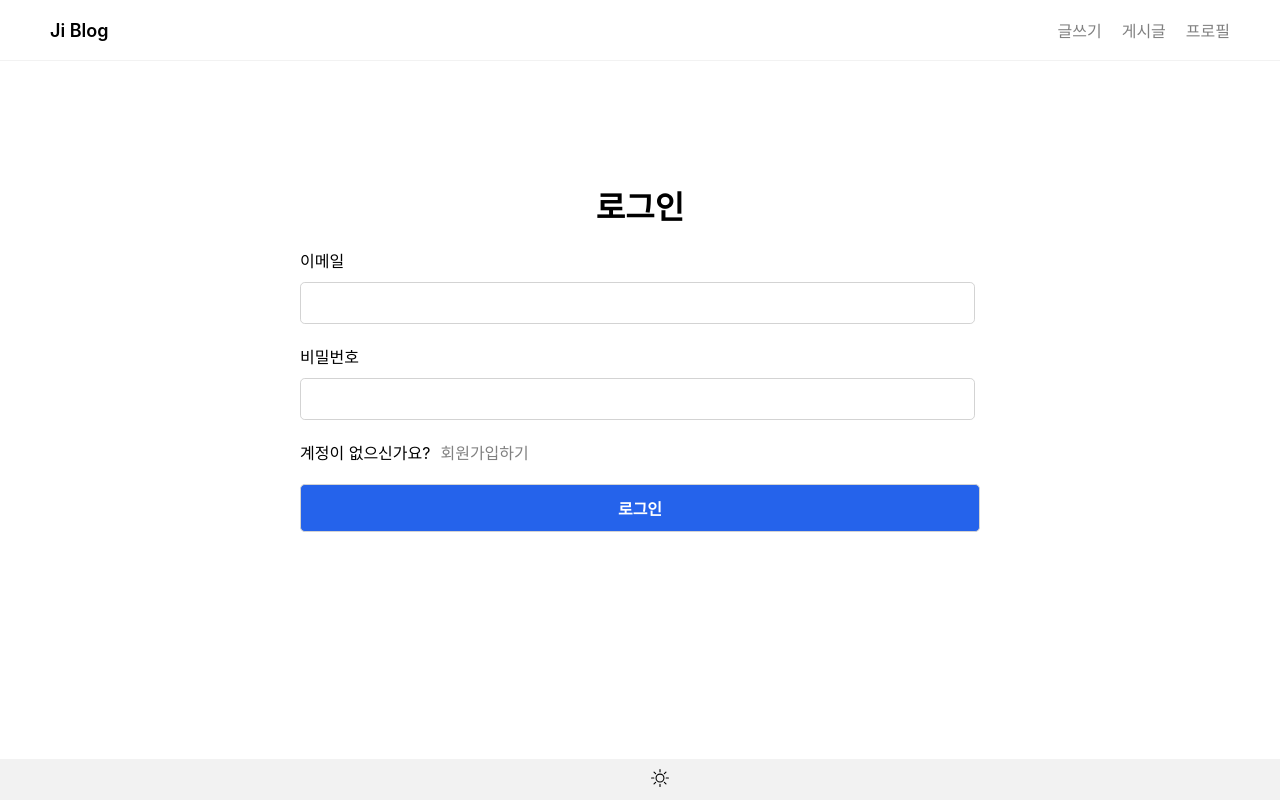
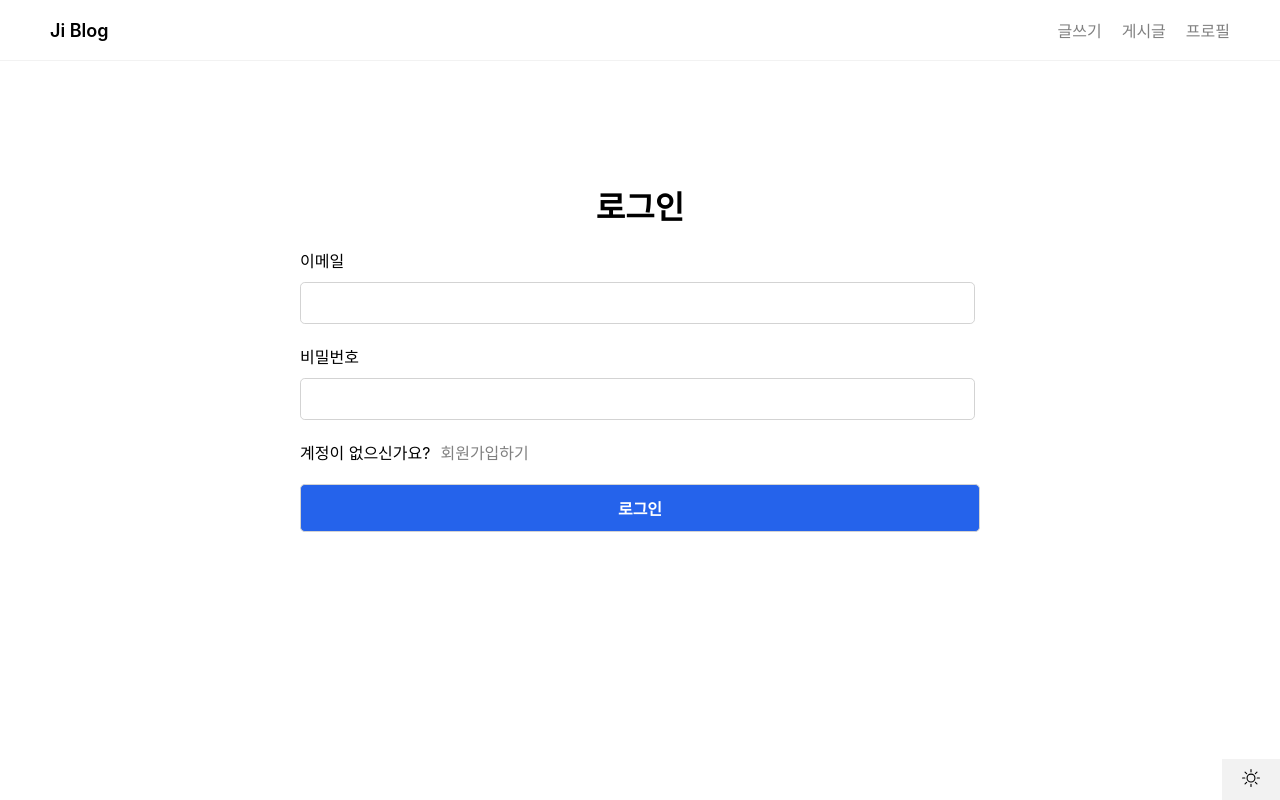
Before and after one commit to tyranoboy1/jiblog-app, a React (Create React App) app: page / in a window 1280 px wide. Built offline with nearby package versions, Linux system fonts and the light colour scheme; no server answers.

Commit message:
css update

```diff
--- a/src/index.css
+++ b/src/index.css
@@ -52,9 +52,9 @@ footer {
   align-items: center;
   justify-content: center;
   gap: 20px;
+  position: fixed;
   bottom: 0;
-  position: fixed;
-  width: 100%;
+  right: 0;
 }
 
 footer a {
```
